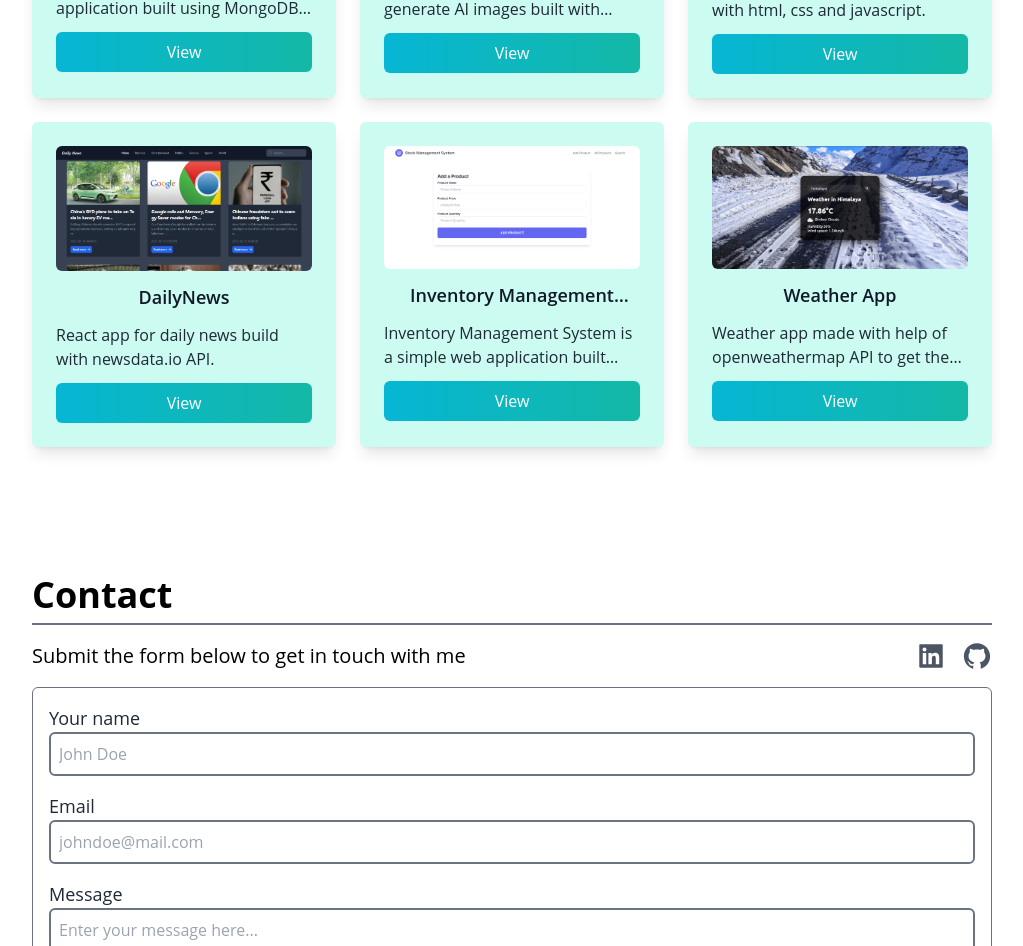
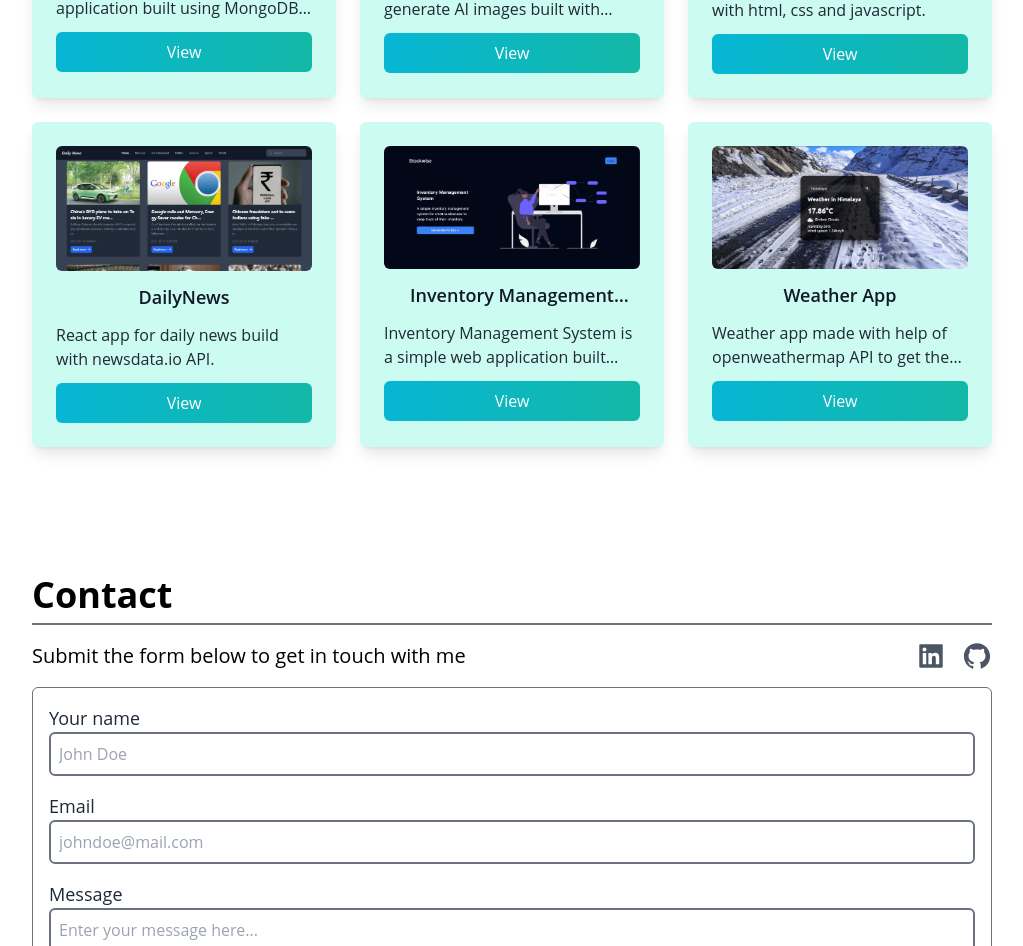
Before and after one commit to Prajapati-Shivam/react-portfolio, a React (Create React App) app: page / in a window 1280 px wide. Shown: the part 2111-3057 px from the top of the page, without its empty margins (128-1151 px from the left). Built offline with nearby package versions, Linux system fonts and the light colour scheme; the HTML template or start-up script is replaced by a standard one.

Commit message:
project info changed

```diff
--- a/src/components/Projects.js
+++ b/src/components/Projects.js
@@ -2,7 +2,7 @@ import React from "react";
 import Project from "./Project";
 import cloudbook from "../assets/cloudbook.png";
 import imagery from "../assets/imagery.png";
-import stock from "../assets/stock.png";
+import stockwise from "../assets/stockwise.png";
 import horizon from "../assets/horizon.png";
 import dailynews from "../assets/dailynews.png";
 import weather from "../assets/weather.png";
@@ -20,36 +20,36 @@ const projects = [
     image: imagery,
     code: "https://github.com/Prajapati-Shivam/dall-e-clone",
     demo: "https://imagery-dall-e.vercel.app/",
-    desc: "Imagery is a dall-e clone to generate AI images built with mern stack"
+    desc: "Imagery is a dall-e clone to generate AI images built with mern stack",
   },
   {
     title: "Horizon",
     image: horizon,
     code: "https://github.com/Prajapati-Shivam/Horizon",
     demo: "https://prajapati-shivam.github.io/Horizon/",
-    desc: "Simple E-commerce website built with html, css and javascript."
+    desc: "Simple E-commerce website built with html, css and javascript.",
   },
   {
     title: "DailyNews",
     image: dailynews,
     code: "https://github.com/Prajapati-Shivam/DailyNews",
     demo: "https://daily-news-shivam.netlify.app/",
-    desc: "React app for daily news build with newsdata.io API."
+    desc: "React app for daily news build with newsdata.io API.",
   },
   {
     title: "Inventory Management System",
-    image: stock,
-    code: "https://github.com/Prajapati-Shivam/Inventory-Management-System",
-    demo: "https://stock-management-system.netlify.app",
-    desc: "Inventory Management System is a simple web application built using Nextjs and MongoDB. Users can easily create and delete products and update their quantity and price."
+    image: stockwise,
+    code: "https://github.com/Prajapati-Shivam/Stockwise",
+    demo: "https://stockwise.vercel.app",
+    desc: "Inventory Management System is a simple web application built using Nextjs and MongoDB. Users can easily create and delete products and update their quantity and price.",
   },
   {
     title: "Weather App",
     image: weather,
     code: "https://github.com/Prajapati-Shivam/Weather-App",
     demo: "https://prajapati-shivam.github.io/Weather-App/",
-    desc: "Weather app made with help of openweathermap API to get the weather details of different places."
-  }
+    desc: "Weather app made with help of openweathermap API to get the weather details of different places.",
+  },
 ];
 export default function Projects() {
   return (
```
Also changed, not shown: src/assets/stock.png (deleted), src/assets/stockwise.png (added).
